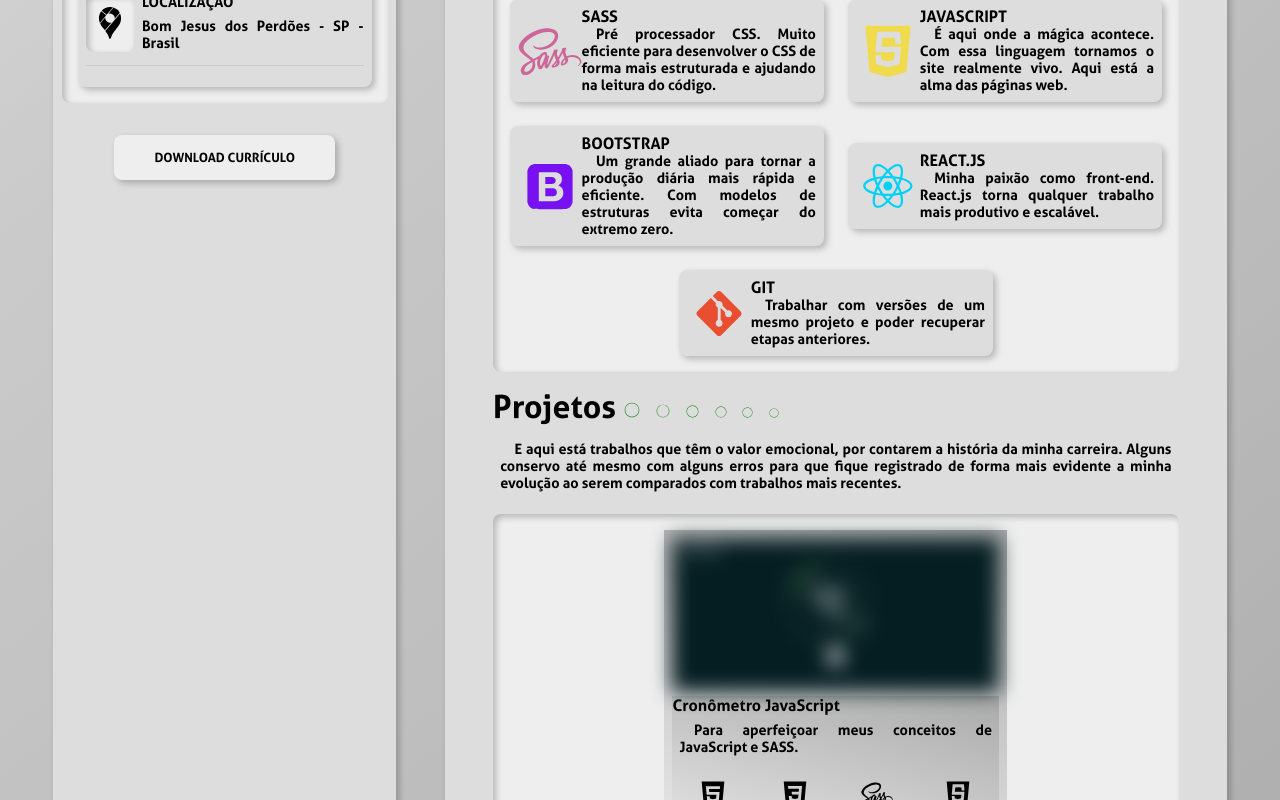
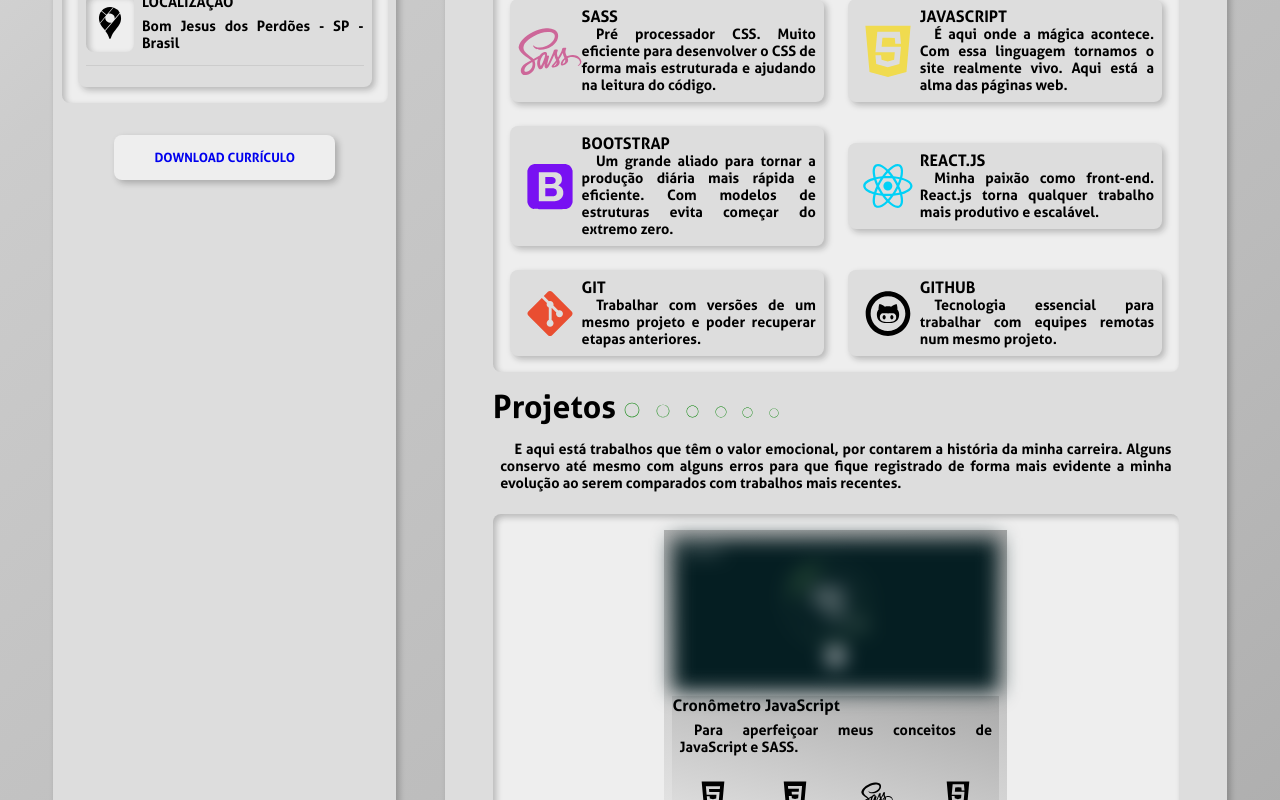
Before and after one commit to JohnyCruz37/PortfolioJohnyCruz, a React (Vite) app in the folder portfoliojohnycruz/: page / in a window 1280 px wide. Shown: the part 700-1500 px from the top of the page. Built offline with nearby package versions, Linux system fonts and the light colour scheme.

Commit message:
adição do curriculo no botão de download

```diff
--- a/portfoliojohnycruz/src/atomo/botao.jsx
+++ b/portfoliojohnycruz/src/atomo/botao.jsx
@@ -2,11 +2,13 @@ import React from 'react';
 
 import '../Style/atomos/Botao.scss'
 
-const Botao = ({texto}) => {
+const Botao = ({ texto, link }) => {
     return (
-        <div className="btn btn-efeito btn-animado">
-            <h6> {texto} </h6>
-        </div>
+        <a href={link} target='_blank'>
+            <div className="btn btn-efeito btn-animado">
+                <h6> {texto} </h6>
+            </div>
+        </a>
     )
 }
 
--- a/portfoliojohnycruz/src/componentes/sidebar.jsx
+++ b/portfoliojohnycruz/src/componentes/sidebar.jsx
@@ -5,6 +5,8 @@ import '../Style/componentes/Sidebar.scss'
 
 import perfil from '../img/perfil.jpg'
 import Botao from '../atomo/botao';
+
+import curriculo from '../arquivos/Programador-Johny Gonçalves da Cruz.pdf'
 
 const Aside = () => {
     return (
@@ -16,7 +18,10 @@ const Aside = () => {
             <SecaoRedesSociais />
             <SecaoContato />
 
-            <Botao texto={'download currículo'} />
+            <Botao
+                texto={'download currículo'}
+                link={curriculo}
+            />
         </aside>
 
     )
--- a/portfoliojohnycruz/src/moleculas/SecaoTec.jsx
+++ b/portfoliojohnycruz/src/moleculas/SecaoTec.jsx
@@ -1,5 +1,5 @@
 import React from 'react';
-import { DiHtml5, DiCss3, DiBootstrap, DiJavascript, DiReact, DiGit, DiSass } from 'react-icons/di';
+import { DiHtml5, DiCss3, DiBootstrap, DiJavascript, DiReact, DiGit, DiSass, DiGithub } from 'react-icons/di';
 
 import TituloSecao from '../atomo/TituloSecao';
 import Card from './Cards';
@@ -48,6 +48,12 @@ const tecnologiasLista = [
         nome: 'git',
         icone: <DiGit />,
         texto: 'Trabalhar com versões de um mesmo projeto e poder recuperar etapas anteriores.'
+    },
+    {
+        id: 'github',
+        nome: 'github',
+        icone: <DiGithub />,
+        texto: 'Tecnologia essencial para trabalhar com equipes remotas num mesmo projeto.'
     }
 ]
 
```
Also changed, not shown: 1 other file (tests, documents, lock files or other folders).
